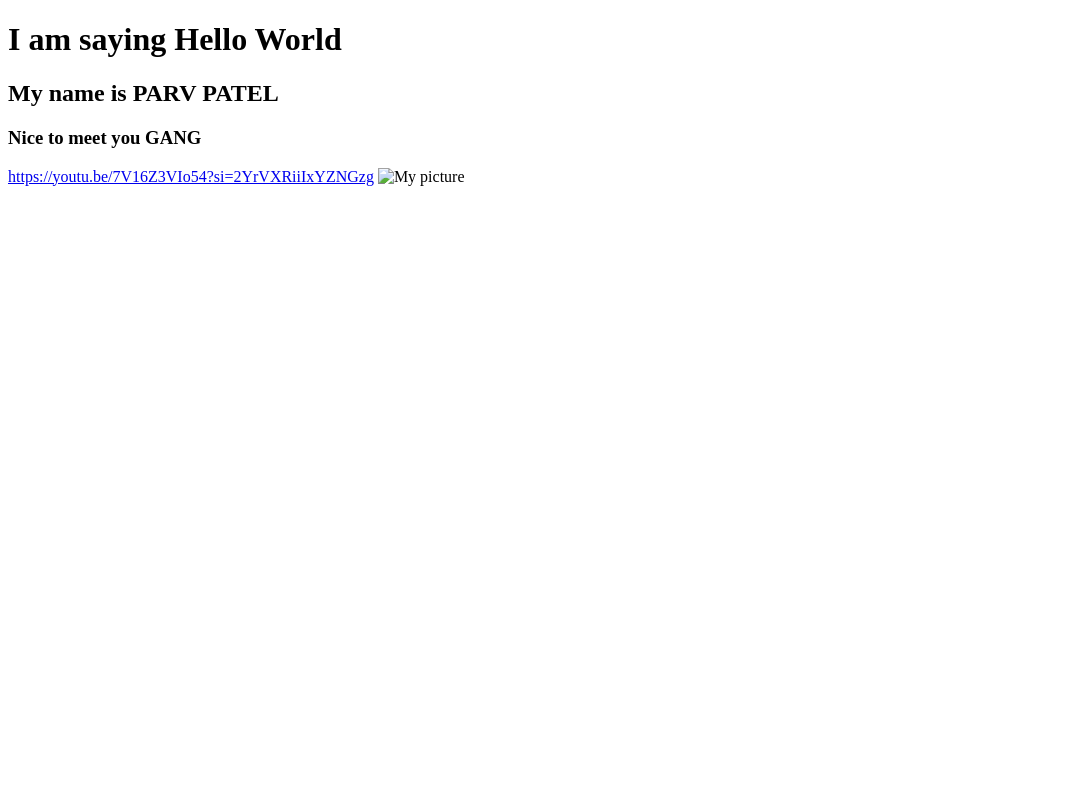
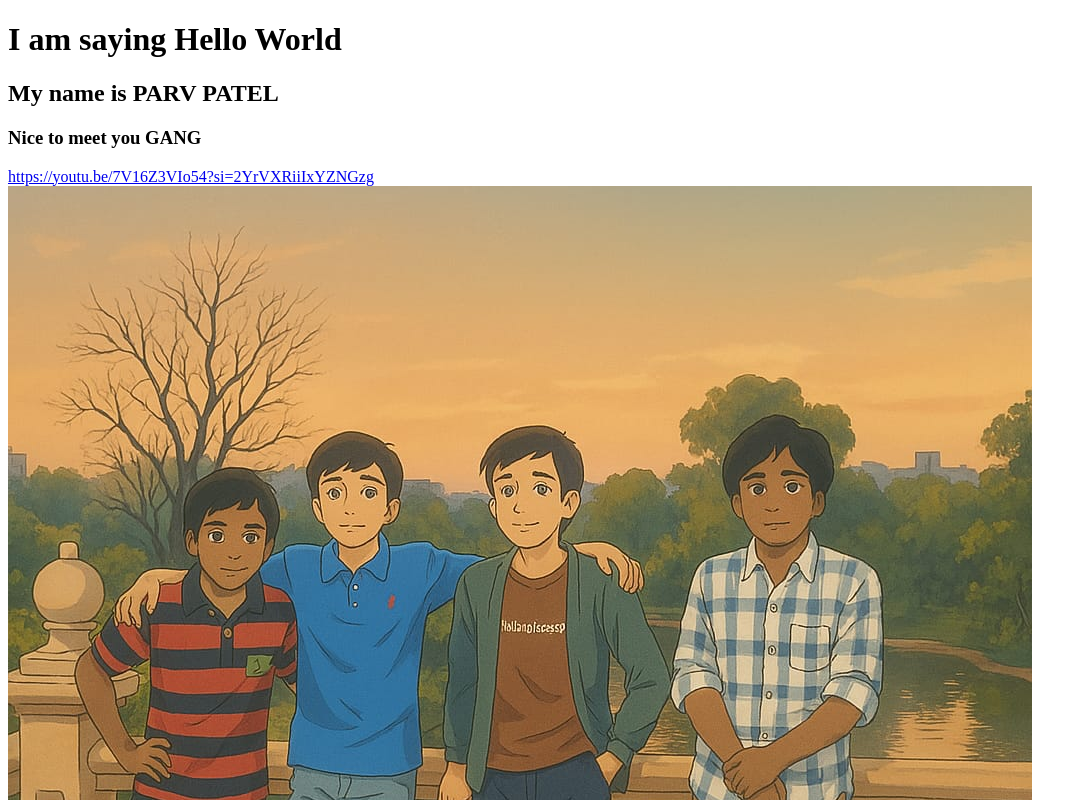
Before and after one commit to parv240/NEWBIE-PARV, a plain HTML site: page index.html in a window 1280 px wide. Shown: the top 800 px of the page, without its empty margins (0-1087 px from the left). Drawn offline with Linux system fonts and the light colour scheme.

Commit message:
Update index.html

```diff
--- a/index.html
+++ b/index.html
@@ -10,7 +10,7 @@
         <h2>My name is <b>PARV PATEL</b></h2>
         <h3>Nice to meet you <b>GANG</b></h3>
         <a href=https://youtu.be/7V16Z3VIo54?si2YrVXRiiIxYZNGzg">https://youtu.be/7V16Z3VIo54?si=2YrVXRiiIxYZNGzg</a>
-        <img src="check.jpg" alt="My picture">
+        <img src="check.jpg.jpg" alt="My picture 1">
 
     </body>
 </html>
```
